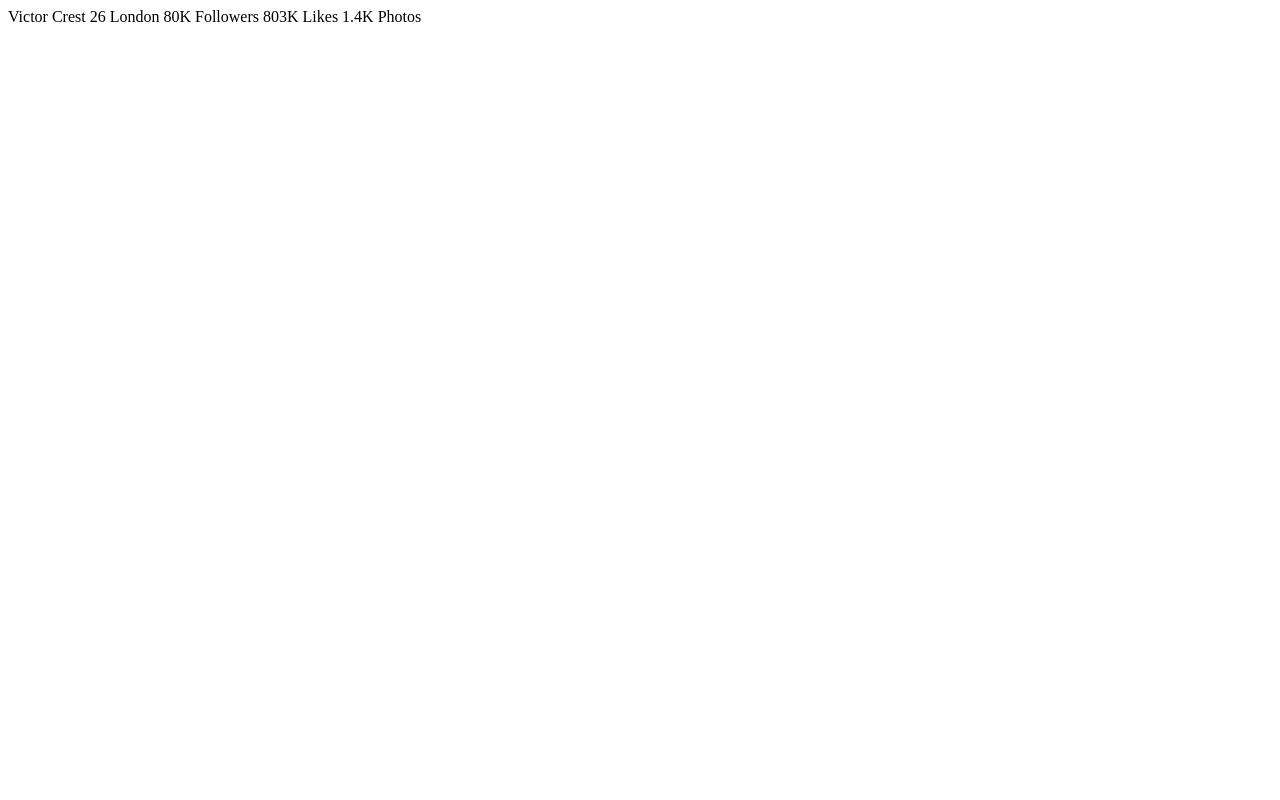
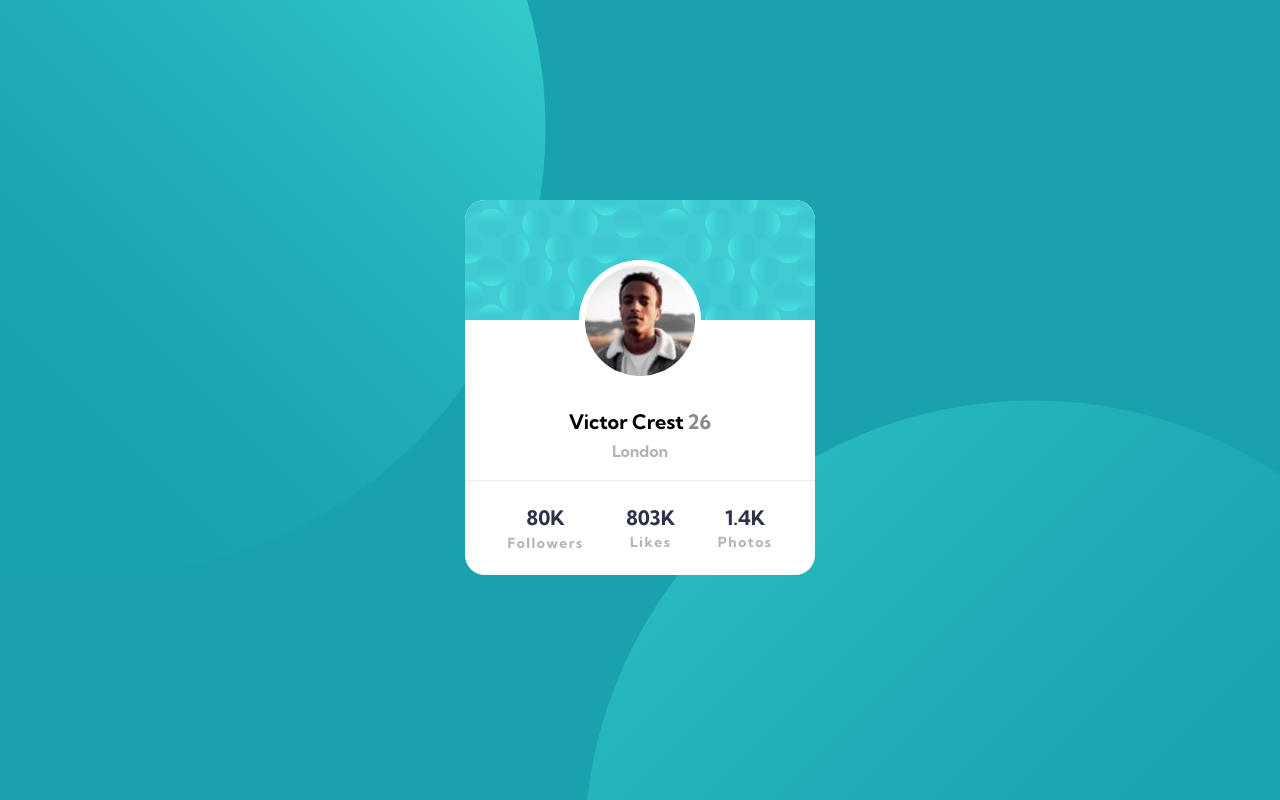
Before and after one commit to HernanChoquo161Dev/FEM-ProfileCardComponent, a plain HTML site: page index.html in a window 1280 px wide. Drawn offline with Linux system fonts and the light colour scheme.

Commit message:
add solution challange

```diff
--- a/css/style.css
+++ b/css/style.css
@@ -0,0 +1,209 @@
+/*CSS - Text font*/
+@import url("https://fonts.googleapis.com/css2?family=Kumbh+Sans:wght@400;700&display=swap");
+/*CSS - Variables*/
+:root {
+  --background-color: hsl(185, 75%, 39%);
+  --color-bold: hsl(229, 23%, 23%);
+  --color-text: hsl(252, 3%, 71%);
+  --color-split: hsla(0, 0%, 92%, 1);
+  --color-age: hsla(0, 0%, 54%, 1);
+}
+/*CSS - Normalize*/
+*,
+*::before,
+*::after {
+  margin: 0;
+  padding: 0;
+  box-sizing: border-box;
+}
+/*CSS - Reusable code*/
+.flex-center {
+  display: flex;
+  justify-content: center;
+  align-items: center;
+}
+/*CSS - Reusable code*/
+.flex-center-column {
+  display: flex;
+  flex-direction: column;
+  justify-content: center;
+  align-items: center;
+}
+/**CSS - Container component**/
+body {
+  background-color: var(--background-color);
+  background-image: url(../images/bg-pattern-top.svg),
+    url("../images/bg-pattern-bottom.svg");
+  background-size: 70%, 70%;
+  background-repeat: no-repeat, no-repeat;
+  background-position: left -350px bottom 0, right -200px top 400px;
+  /*--*/
+  padding-top: 25vh;
+}
+/*CSS - component*/
+.profile-card {
+  position: relative;
+  /*--flex-center-column*/
+  justify-content: flex-start;
+  /*--*/
+  background-color: #fff;
+  /*--*/
+  max-width: 350px;
+  min-width: 260px;
+  height: 375px;
+  /*--*/
+  margin: auto;
+  /*--*/
+  border-radius: 20px;
+}
+/**CSS - first element**/
+.profile-card__pictures {
+  width: 100%;
+  flex-basis: 32%;
+  /*--*/
+  background-image: url("../images/bg-pattern-card.svg");
+  background-repeat: no-repeat;
+  background-size: cover;
+  background-position: center center;
+  /*--*/
+  border-radius: 20px 20px 0 0;
+}
+.profile-card__container-image {
+  background-color: #fff;
+  /*--*/
+  position: absolute;
+  /*--*/
+  width: 35%;
+  /*--*/
+  border-radius: 50%;
+  /*--*/
+  margin-left: 32.5%;
+  margin-top: 60px;
+}
+.profile-card__image {
+  margin-top: 5%;
+  margin-left: 5%;
+  /*--*/
+  width: 90%;
+  height: 90%;
+  /*--*/
+  border-radius: 50%;
+}
+/**CSS - second element**/
+.profile-card__user {
+  width: 100%;
+  /*--*/
+  flex-grow: 1;
+  /*--*/
+  margin-top: 25%;
+  margin-bottom: 5%;
+}
+.profile-card__container-user {
+  margin-bottom: 2%;
+}
+.profile-card__user-name {
+  display: inline-block;
+  font-family: "Kumbh Sans", sans-serif;
+  font-size: 20px;
+  font-weight: 700;
+}
+.profile-card__user-age {
+  color: var(--color-age);
+  font-family: "Kumbh Sans", sans-serif;
+  font-size: 20px;
+  font-weight: 700;
+}
+.profile-card__user-city {
+  display: block;
+  /*--*/
+  color: var(--color-text);
+  /*--*/
+  font-family: "Kumbh Sans", sans-serif;
+  font-weight: 700;
+  text-align: center;
+}
+/**CSS - third element**/
+.profile-card__split {
+  width: 100%;
+  /*--*/
+  border: none;
+  border-bottom: 0.5px solid var(--color-split);
+}
+/**CSS - fourth element**/
+.profile-card__info {
+  width: 100%;
+  flex-basis: 25%;
+  /*--flex-center*/
+  justify-content: space-evenly;
+}
+.social-info {
+  display: block;
+}
+.social-info__amount {
+  color: var(--color-bold);
+  /*--*/
+  font-size: 20px;
+  font-family: "Kumbh Sans", sans-serif;
+  font-weight: 700;
+  text-align: center;
+  /*--*/
+  margin-bottom: 5%;
+}
+.social-info__user-info {
+  display: block;
+  /*--*/
+  color: var(--color-text);
+  /*--*/
+  font-family: "Kumbh Sans", sans-serif;
+  text-align: center;
+  font-size: 14px;
+  font-weight: 700;
+  letter-spacing: 1.5px;
+}
+/*CSS - Changes for the adaptation responsive*/
+@media screen and (max-width: 1000px) {
+  body {
+    background-size: 90%, 90%;
+  }
+}
+/*CSS - Changes for the adaptation responsive*/
+@media screen and (max-width: 700px) {
+  body {
+    background-size: 100%, 100%;
+  }
+}
+/*CSS - Changes for the adaptation responsive*/
+@media screen and (max-width: 500px) {
+  body {
+    background-size: 120%, 120%;
+  }
+}
+/*CSS - Changes for the adaptation responsive*/
+@media screen and (max-width: 400px) {
+  body {
+    background-size: 140%, 140%;
+  }
+}
+/*CSS - Changes for the adaptation responsive*/
+@media screen and (max-width: 400px) {
+  body {
+    background-size: 150%, 150%;
+  }
+}
+/*CSS - Changes for the adaptation responsive*/
+@media screen and (max-width: 300px) {
+  body {
+    background-size: 120%, 120%;
+    background-position: -200px -20px, 100px 500px;
+  }
+  .profile-card__container-image {
+    width: 50%;
+    margin-left: 25%;
+  }
+  .social-info__amount {
+    font-size: 18px;
+  }
+  .social-info__user-info {
+    font-size: 12px;
+  }
+}
--- a/index.html
+++ b/index.html
@@ -12,25 +12,43 @@
 
   <link rel="stylesheet" href="./css/style.css">
 </head>
-
 <body>
-  <main class="main-profile">
-    <div class="profile-card">
-
+  <main class="main-page">
+    <!--component-->
+    <div class="flex-center-column profile-card">
+      <!--first element-->
+      <div class="profile-card__pictures">
+        <div class="profile-card__container-image">
+          <img class="profile-card__image" src="./images/image-victor.jpg" alt="profile-picture">
+        </div>
+      </div>
+      <!--second element-->
+      <div class="flex-center-column profile-card__user">
+        <div class="profile-card__container-user">
+          <h1 class="profile-card__user-name">Victor Crest</h1>
+          <span class="profile-card__user-age">26</span>
+        </div>
+        <span class="profile-card__user-city">London</span>
+      </div>
+      <!--third element-->
+      <hr class="profile-card__split">
+      <!--fourth element-->
+      <div class="flex-center profile-card__info">
+        <!--independent block-->
+        <div class="social-info">
+          <h2 class="social-info__amount">80K</h2>
+          <span class="social-info__user-info">Followers</span>
+        </div>
+        <div class="social-info">
+          <h2 class="social-info__amount">803K</h2>
+          <span class="social-info__user-info">Likes</span>
+        </div>
+        <div class="social-info">
+          <h2 class="social-info__amount">1.4K</h2>
+          <span class="social-info__user-info">Photos</span>
+        </div>
+      </div>
     </div>
   </main>
-  Victor Crest
-  26
-  London
-
-  80K
-  Followers
-
-  803K
-  Likes
-
-  1.4K
-  Photos
 </body>
-
 </html>
```
